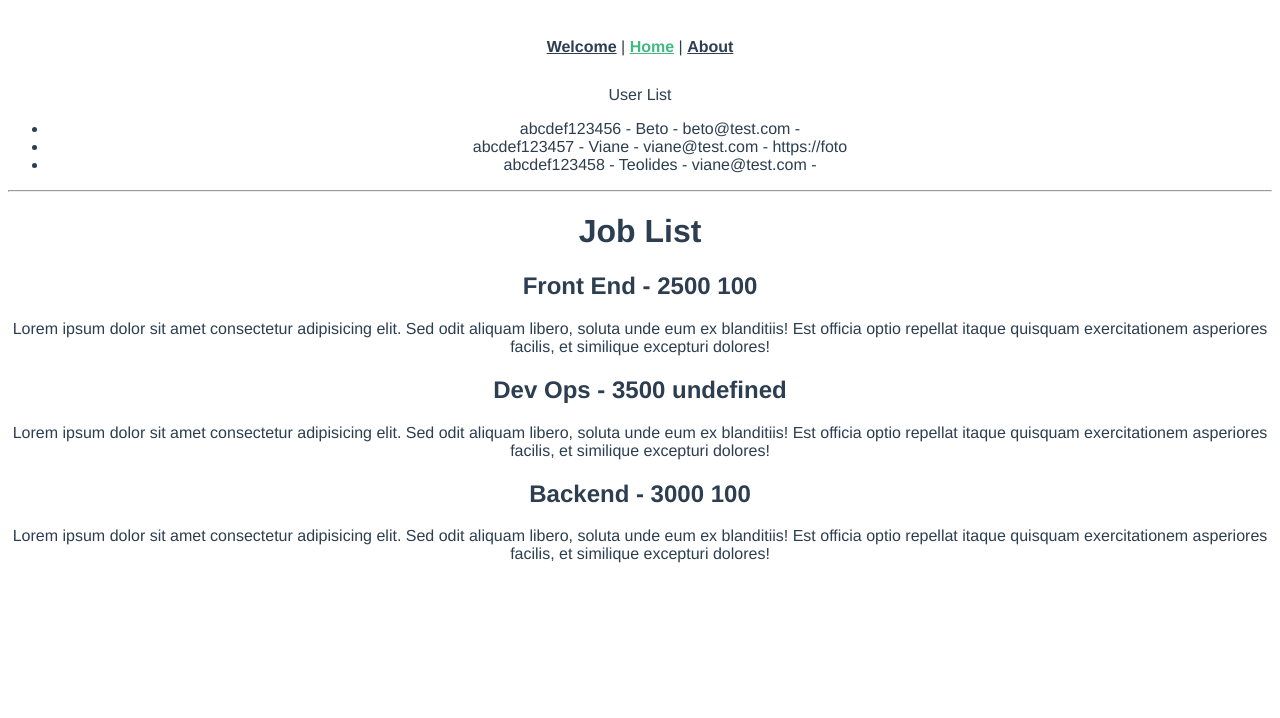
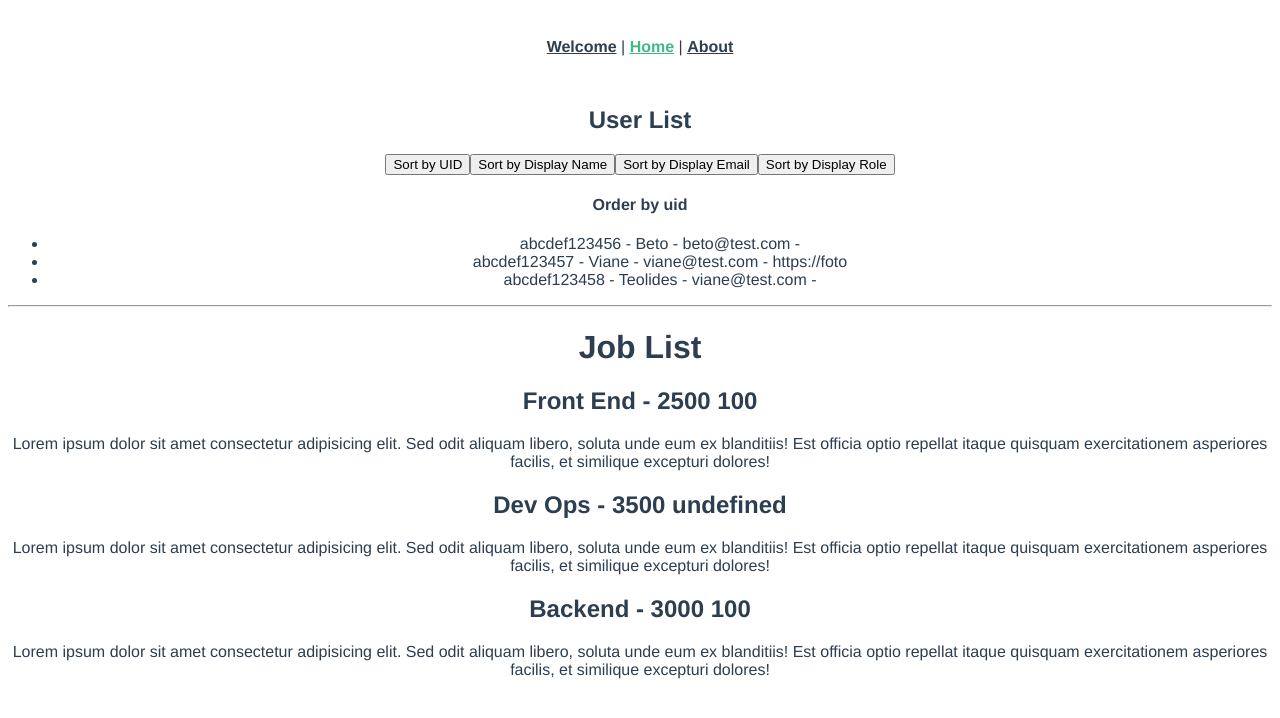
Before and after one commit to betogroo/componentsv4, a Vue app: page / in a window 1280 px wide. Shown: the top 718 px of the page. Built offline with nearby package versions, Linux system fonts and the light colour scheme.

Commit message:
feat: finish TS course

```diff
--- a/src/components/app/AppBtn.vue
+++ b/src/components/app/AppBtn.vue
@@ -1,26 +1,12 @@
 <template>
-  <button :type="type">
+  <button v-bind="$attrs">
     <slot />
   </button>
 </template>
 
 <script lang="ts">
-import { defineComponent, PropType } from 'vue'
+import { defineComponent } from 'vue'
 export default defineComponent({
-  name: 'AppBtn',
-
-  props: {
-    type: {
-      type: String as PropType<string>,
-      required: true
-    },
-    color: {
-      type: String,
-      required: true
-    }
-  },
-  setup() {
-    return {}
-  }
+  name: 'AppBtn'
 })
 </script>
--- a/src/modules/core/home/components/UserList.vue
+++ b/src/modules/core/home/components/UserList.vue
@@ -1,7 +1,7 @@
 <template>
-  <div>User List</div>
+  <h4>Order by {{ order }}</h4>
   <ul>
-    <li v-for="user in users" :key="user.uid">
+    <li v-for="user in orderedUsers" :key="user.uid">
       {{
         `${user.uid} - ${user.displayName} - ${user.email} - ${
           user.photoURL || ''
@@ -12,8 +12,9 @@
 </template>
 
 <script lang="ts">
-import { defineComponent, PropType } from 'vue'
+import { defineComponent, PropType, computed } from 'vue'
 import User from '@/modules/core/home/types/User'
+import OrderTerm from '@/modules/core/home/types/OrderTerm'
 export default defineComponent({
   name: 'UserList',
 
@@ -21,10 +22,19 @@ export default defineComponent({
     users: {
       type: Array as PropType<User[]>,
       required: true
+    },
+    order: {
+      type: String as PropType<OrderTerm>,
+      required: true
     }
   },
-  setup() {
-    return {}
+  setup(props) {
+    const orderedUsers = computed(() => {
+      return [...props.users].sort((a: User, b: User) => {
+        return a[props.order] > b[props.order] ? 1 : -1
+      })
+    })
+    return { orderedUsers }
   }
 })
 </script>
--- /dev/null
+++ b/src/modules/core/home/types/OrderTerm.ts
@@ -0,0 +1,2 @@
+type OrderTerm = 'displayName' | 'uid' | 'email' | 'role'
+export default OrderTerm
--- a/src/modules/core/home/types/User.ts
+++ b/src/modules/core/home/types/User.ts
@@ -3,6 +3,7 @@ interface User {
   email: string
   uid: string
   photoURL?: string
+  role: string
 }
 
 export default User
--- a/src/modules/core/home/views/Home.vue
+++ b/src/modules/core/home/views/Home.vue
@@ -1,37 +1,59 @@
 <template>
-  <div class="home"></div>
-  <UserList :users="users" />
-  <hr />
-  <h1>Job List</h1>
-  <JobList v-for="job in jobs" :key="job.uid" :job="job" />
+  <div class="home">
+    <h2>User List</h2>
+    <AppBtn @click="handleClick('uid')">Sort by UID</AppBtn>
+    <AppBtn @click="handleClick('displayName')">Sort by Display Name</AppBtn>
+    <AppBtn @click="handleClick('email')">Sort by Display Email</AppBtn>
+    <AppBtn @click="handleClick('role')">Sort by Display Role</AppBtn>
+    <UserList :users="users" :order="order" />
+    <hr />
+    <h1>Job List</h1>
+    <JobList v-for="job in jobs" :key="job.uid" :job="job" />
+  </div>
 </template>
 
 <script lang="ts">
 import { defineComponent, ref } from 'vue'
 import UserList from '@/modules/core/home/components/UserList.vue'
 import JobList from '@/modules/core/home/components/JobList.vue'
+import AppBtn from '@/components/app/AppBtn.vue'
 import User from '../types/User'
 import Job from '../types/Job'
+import OrderTerm from '@/modules/core/home/types/OrderTerm'
 
 export default defineComponent({
   name: 'Home',
 
   components: {
     UserList,
-    JobList
+    JobList,
+    AppBtn
   },
 
   setup() {
     const users = ref<User[]>([
-      { displayName: 'Beto', email: 'beto@test.com', uid: 'abcdef123456' },
+      {
+        displayName: 'Beto',
+        email: 'beto@test.com',
+        role: 'admin',
+        uid: 'abcdef123456'
+      },
       {
         displayName: 'Viane',
         email: 'viane@test.com',
+        role: 'admin',
         uid: 'abcdef123457',
         photoURL: 'https://foto'
       },
-      { displayName: 'Teolides', email: 'viane@test.com', uid: 'abcdef123458' }
+      {
+        displayName: 'Teolides',
+        email: 'viane@test.com',
+        role: 'editor',
+        uid: 'abcdef123458'
+      }
     ])
+
+    const order = ref<OrderTerm>('uid')
 
     const jobs = ref<Job[]>([
       { uid: '1', title: 'Front End', salary: 2500, bonus: '100' },
@@ -39,7 +61,11 @@ export default defineComponent({
       { uid: '3', title: 'Backend', salary: 3000, bonus: '100' }
     ])
 
-    return { users, jobs }
+    const handleClick = (term: OrderTerm): void => {
+      order.value = term
+    }
+
+    return { users, jobs, handleClick, order }
   }
 })
 </script>
```
Also changed, not shown: .eslintrc.js.
